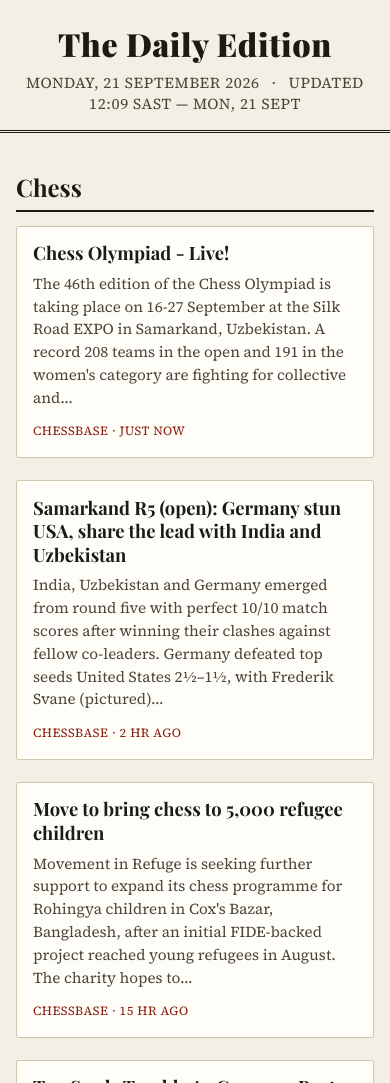
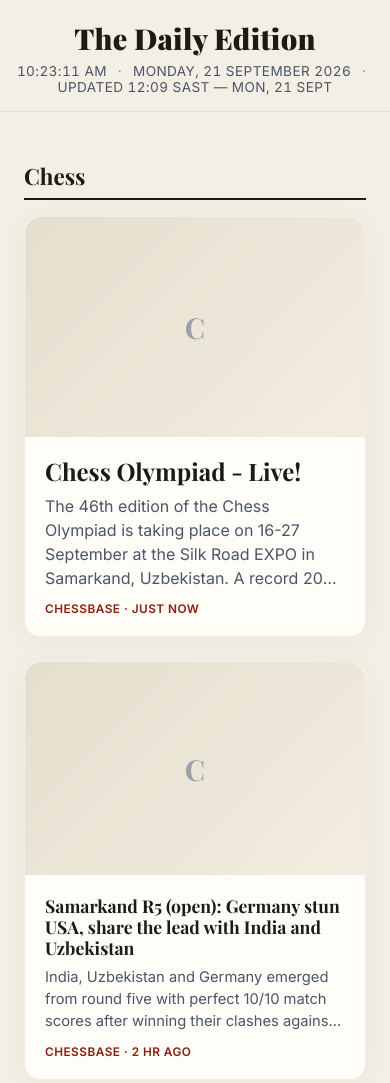
Before and after one commit to heynsanthon-ui/DailyNews, a website: page docs/index.html in a window 390 px wide. Shown: the top 1083 px of the page. Drawn offline with nearby package versions, Linux system fonts and the light colour scheme.

Commit message:
Redesign as a responsive Bento Box grid dashboard
Rebuilds the visual layout (kept all real data wiring as-is):
asymmetric CSS Grid that goes 4-column with a featured 2x2 lead card
on desktop, 2-column on iPad, single column on phone; rounded 16px
cards with soft shadows and hover lift; Inter for body text with
Playfair Display kept for headlines; line-clamped summaries; styled
placeholders for articles without images; a live clock in the header.
Results/standings tables stay as their own full-width cards.

Co-Authored-By: Claude Sonnet 5 <noreply@anthropic.com>

```diff
--- a/docs/app.js
+++ b/docs/app.js
@@ -12,9 +12,9 @@ function relativeTime(isoDate) {
   return `${days} day${days === 1 ? "" : "s"} ago`;
 }
 
-function renderCard(article) {
+function renderCard(article, isFeature) {
   const a = document.createElement("a");
-  a.className = "card";
+  a.className = isFeature ? "card card-feature" : "card";
   a.href = article.link;
   a.target = "_blank";
   a.rel = "noopener noreferrer";
@@ -26,8 +26,13 @@ function renderCard(article) {
     img.alt = "";
     img.loading = "lazy";
     img.referrerPolicy = "no-referrer";
-    img.onerror = () => img.remove();
+    img.onerror = () => {
+      const placeholder = cell("div", (article.source || "?").slice(0, 1).toUpperCase(), "card-image-placeholder");
+      img.replaceWith(placeholder);
+    };
     a.appendChild(img);
+  } else {
+    a.appendChild(cell("div", (article.source || "?").slice(0, 1).toUpperCase(), "card-image-placeholder"));
   }
 
   const body = document.createElement("div");
@@ -64,7 +69,7 @@ function renderSection(section) {
   wrap.appendChild(title);
 
   const grid = document.createElement("div");
-  grid.className = "card-grid";
+  grid.className = "bento-grid";
 
   if (section.articles.length === 0) {
     const empty = document.createElement("p");
@@ -72,7 +77,7 @@ function renderSection(section) {
     empty.textContent = "No stories right now — check back later.";
     wrap.appendChild(empty);
   } else {
-    section.articles.forEach((article) => grid.appendChild(renderCard(article)));
+    section.articles.forEach((article, i) => grid.appendChild(renderCard(article, i === 0)));
     wrap.appendChild(grid);
   }
 
@@ -291,11 +296,23 @@ function renderOlympiadSection(teams) {
   return wrap;
 }
 
+function startLiveClock() {
+  const clockEl = document.getElementById("live-clock");
+  if (!clockEl) return;
+  const tick = () => {
+    clockEl.textContent = new Date().toLocaleTimeString([], { hour: "2-digit", minute: "2-digit", second: "2-digit" });
+  };
+  tick();
+  setInterval(tick, 1000);
+}
+
 async function main() {
   const paper = document.getElementById("paper");
   const status = document.getElementById("status");
   const dateEl = document.getElementById("edition-date");
   const labelEl = document.getElementById("edition-label");
+
+  startLiveClock();
 
   dateEl.textContent = new Date().toLocaleDateString("en-ZA", {
     weekday: "long",
--- a/docs/index.html
+++ b/docs/index.html
@@ -17,7 +17,7 @@
 
 <link rel="preconnect" href="https://fonts.googleapis.com" />
 <link rel="preconnect" href="https://fonts.gstatic.com" crossorigin />
-<link href="https://fonts.googleapis.com/css2?family=Playfair+Display:wght@600;700;900&family=Source+Serif+4:opsz,wght@8..60,400;8..60,600&display=swap" rel="stylesheet" />
+<link href="https://fonts.googleapis.com/css2?family=Playfair+Display:wght@600;700;900&family=Inter:wght@400;500;600;700&display=swap" rel="stylesheet" />
 
 <link rel="stylesheet" href="style.css?v=ba88d690" />
 </head>
@@ -26,6 +26,8 @@
   <div class="masthead-inner">
     <h1 class="masthead-title">The Daily Edition</h1>
     <div class="masthead-meta">
+      <span id="live-clock"></span>
+      <span class="dot">·</span>
       <span id="edition-date"></span>
       <span class="dot">·</span>
       <span id="edition-label">Loading…</span>
@@ -33,7 +35,7 @@
   </div>
 </header>
 
-<main id="paper">
+<main id="paper" class="paper">
   <p id="status" class="status">Fetching this morning's edition…</p>
 </main>
 
--- a/docs/style.css
+++ b/docs/style.css
@@ -2,9 +2,13 @@
   --paper: #f4efe4;
   --paper-card: #fffdf8;
   --ink: #1c1a15;
-  --ink-soft: #4a4638;
+  --ink-soft: #4a5568;
   --rule: #cfc6ad;
   --accent: #8a1f11;
+  --card-border: rgba(0, 0, 0, 0.06);
+  --card-shadow: 0 4px 30px rgba(0, 0, 0, 0.04);
+  --card-shadow-hover: 0 10px 30px rgba(0, 0, 0, 0.09);
+  --placeholder: linear-gradient(135deg, #cfc6ad, #e7e0cc);
 }
 
 @media (prefers-color-scheme: dark) {
@@ -12,9 +16,13 @@
     --paper: #17150f;
     --paper-card: #221f17;
     --ink: #f2ede0;
-    --ink-soft: #c9c2ac;
+    --ink-soft: #b9b3a6;
     --rule: #47422f;
     --accent: #e2795f;
+    --card-border: rgba(255, 255, 255, 0.08);
+    --card-shadow: 0 4px 30px rgba(0, 0, 0, 0.35);
+    --card-shadow-hover: 0 10px 30px rgba(0, 0, 0, 0.5);
+    --placeholder: linear-gradient(135deg, #34301f, #47422f);
   }
 }
 
@@ -26,7 +34,7 @@ body {
   margin: 0;
   background: var(--paper);
   color: var(--ink);
-  font-family: "Source Serif 4", Georgia, "Times New Roman", serif;
+  font-family: "Inter", system-ui, -apple-system, "Segoe UI", sans-serif;
   -webkit-font-smoothing: antialiased;
   padding-bottom: 3rem;
 }
@@ -35,13 +43,21 @@ a {
   color: inherit;
 }
 
+/* ---------- Header ---------- */
+
 .masthead {
-  border-bottom: 3px double var(--ink);
-  padding: 1.4rem 1rem 1rem;
+  position: sticky;
+  top: 0;
+  z-index: 10;
+  background: color-mix(in srgb, var(--paper) 92%, transparent);
+  backdrop-filter: blur(10px);
+  -webkit-backdrop-filter: blur(10px);
+  border-bottom: 1px solid var(--card-border);
+  padding: 1.2rem 1rem 1rem;
 }
 
 .masthead-inner {
-  max-width: 1100px;
+  max-width: 1600px;
   margin: 0 auto;
   text-align: center;
 }
@@ -49,27 +65,31 @@ a {
 .masthead-title {
   font-family: "Playfair Display", "Times New Roman", serif;
   font-weight: 900;
-  font-size: clamp(2rem, 6vw, 3.2rem);
-  letter-spacing: 0.02em;
+  font-size: clamp(1.8rem, 5vw, 2.9rem);
+  letter-spacing: 0.01em;
   margin: 0;
 }
 
 .masthead-meta {
-  margin-top: 0.4rem;
+  margin-top: 0.35rem;
   color: var(--ink-soft);
-  font-size: 0.95rem;
-  letter-spacing: 0.04em;
+  font-size: 0.85rem;
+  letter-spacing: 0.03em;
   text-transform: uppercase;
+  font-variant-numeric: tabular-nums;
 }
 
 .masthead-meta .dot {
   margin: 0 0.5em;
+  opacity: 0.6;
 }
 
-#paper {
-  max-width: 1100px;
+/* ---------- Layout container ---------- */
+
+.paper {
+  max-width: 1600px;
   margin: 0 auto;
-  padding: 0 1rem;
+  padding: max(1.5rem, 3vw);
 }
 
 .status {
@@ -80,52 +100,101 @@ a {
 }
 
 .section {
-  margin-top: 2.4rem;
+  margin-top: 2.6rem;
+}
+
+.section:first-child {
+  margin-top: 1.6rem;
 }
 
 .section-title {
   font-family: "Playfair Display", serif;
   font-weight: 700;
-  font-size: 1.5rem;
-  margin: 0 0 0.9rem;
+  font-size: 1.4rem;
+  margin: 0 0 1rem;
   padding-bottom: 0.4rem;
   border-bottom: 2px solid var(--ink);
 }
 
-.card-grid {
+/* ---------- Bento grid ---------- */
+
+.bento-grid {
   display: grid;
-  grid-template-columns: repeat(auto-fill, minmax(260px, 1fr));
-  gap: 1.4rem;
+  grid-template-columns: 1fr;
+  gap: 1.5rem;
 }
 
+@media (min-width: 768px) and (max-width: 1023px) {
+  .bento-grid {
+    grid-template-columns: repeat(2, 1fr);
+  }
+  .card-feature {
+    grid-column: span 2;
+  }
+}
+
+@media (min-width: 1024px) {
+  .bento-grid {
+    grid-template-columns: repeat(4, 1fr);
+  }
+  .card-feature {
+    grid-column: span 2;
+    grid-row: span 2;
+  }
+}
+
+/* ---------- Cards ---------- */
+
 .card {
-  display: block;
+  display: flex;
+  flex-direction: column;
   text-decoration: none;
   background: var(--paper-card);
-  border: 1px solid var(--rule);
-  border-radius: 2px;
+  border: 1px solid var(--card-border);
+  border-radius: 16px;
   overflow: hidden;
-  display: flex;
-  flex-direction: column;
-  transition: transform 0.15s ease, box-shadow 0.15s ease;
+  box-shadow: var(--card-shadow);
+  transition: transform 0.2s ease, box-shadow 0.2s ease;
 }
 
-.card:hover,
-.card:focus-visible {
-  transform: translateY(-2px);
-  box-shadow: 0 6px 18px rgba(0, 0, 0, 0.12);
+@media (hover: hover) and (pointer: fine) {
+  .card:hover,
+  .card:focus-visible {
+    transform: translateY(-2px);
+    box-shadow: var(--card-shadow-hover);
+  }
 }
 
-.card-image {
+.card-image,
+.card-image-placeholder {
   width: 100%;
   aspect-ratio: 16 / 10;
   object-fit: cover;
-  background: var(--rule);
   display: block;
+  border-radius: 16px 16px 0 0;
+}
+
+.card-feature .card-image,
+.card-feature .card-image-placeholder {
+  aspect-ratio: 16 / 9;
+  height: 100%;
+  min-height: 220px;
+}
+
+.card-image-placeholder {
+  background: var(--placeholder);
+  display: flex;
+  align-items: center;
+  justify-content: center;
+  color: var(--ink-soft);
+  font-family: "Playfair Display", serif;
+  font-size: 1.8rem;
+  font-weight: 700;
+  opacity: 0.55;
 }
 
 .card-body {
-  padding: 0.9rem 1rem 1.1rem;
+  padding: 1.25rem;
   flex: 1;
   display: flex;
   flex-direction: column;
@@ -134,26 +203,42 @@ a {
 .card-headline {
   font-family: "Playfair Display", serif;
   font-weight: 700;
-  font-size: 1.15rem;
-  line-height: 1.28;
+  line-height: 1.2;
+  font-size: 1.1rem;
   margin: 0 0 0.5rem;
   color: var(--ink);
 }
 
+.card-feature .card-headline {
+  font-size: 1.5rem;
+}
+
 .card-summary {
-  font-size: 0.95rem;
+  font-size: 0.92rem;
   line-height: 1.5;
   color: var(--ink-soft);
   margin: 0 0 0.8rem;
   flex: 1;
+  display: -webkit-box;
+  -webkit-line-clamp: 3;
+  -webkit-box-orient: vertical;
+  overflow: hidden;
+}
+
+.card-feature .card-summary {
+  -webkit-line-clamp: 4;
+  font-size: 1rem;
 }
 
 .card-meta {
-  font-size: 0.78rem;
+  font-size: 0.74rem;
   text-transform: uppercase;
   letter-spacing: 0.04em;
   color: var(--accent);
+  font-weight: 600;
 }
+
+/* ---------- Olympiad / results / standings ---------- */
 
 .olympiad-team-title {
   font-family: "Playfair Display", serif;
@@ -166,15 +251,17 @@ a {
 .olympiad-round {
   margin-bottom: 1rem;
   background: var(--paper-card);
-  border: 1px solid var(--rule);
-  border-radius: 2px;
+  border: 1px solid var(--card-border);
+  border-radius: 16px;
+  box-shadow: var(--card-shadow);
+  overflow: hidden;
 }
 
 .olympiad-round-header {
-  padding: 0.55rem 0.8rem;
+  padding: 0.6rem 1rem;
   font-weight: 600;
-  font-size: 0.92rem;
-  border-bottom: 1px solid var(--rule);
+  font-size: 0.9rem;
+  border-bottom: 1px solid var(--card-border);
   background: color-mix(in srgb, var(--accent) 8%, transparent);
 }
 
@@ -185,22 +272,22 @@ a {
 .olympiad-table {
   width: 100%;
   border-collapse: collapse;
-  font-size: 0.88rem;
+  font-size: 0.86rem;
   white-space: nowrap;
 }
 
 .olympiad-table th,
 .olympiad-table td {
-  padding: 0.4rem 0.6rem;
+  padding: 0.5rem 0.8rem;
   text-align: left;
-  border-bottom: 1px solid var(--rule);
+  border-bottom: 1px solid var(--card-border);
 }
 
 .olympiad-table th {
   color: var(--ink-soft);
   font-weight: 600;
   text-transform: uppercase;
-  font-size: 0.72rem;
+  font-size: 0.7rem;
   letter-spacing: 0.03em;
 }
 
@@ -224,18 +311,14 @@ a {
   color: var(--ink-soft);
 }
 
+/* ---------- Footer ---------- */
+
 .colophon {
-  max-width: 1100px;
+  max-width: 1600px;
   margin: 3rem auto 0;
   padding: 1rem;
   text-align: center;
   color: var(--ink-soft);
   font-size: 0.85rem;
-  border-top: 1px solid var(--rule);
+  border-top: 1px solid var(--card-border);
 }
-
-@media (max-width: 480px) {
-  .card-grid {
-    grid-template-columns: 1fr;
-  }
-}
```
